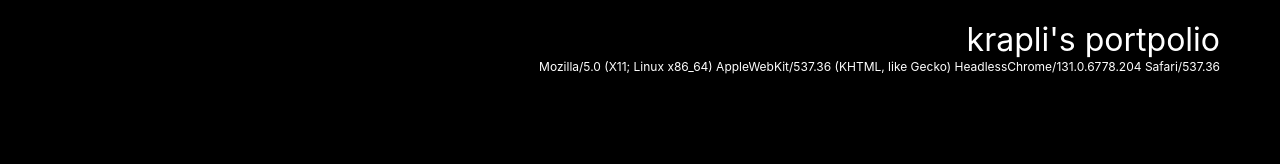
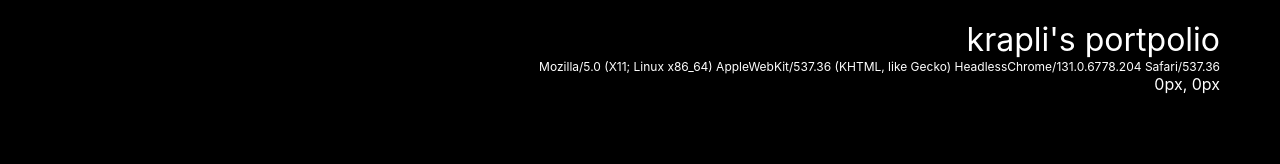
Before and after one commit to krapli441/garbanzo, a React app: page / in a window 1280 px wide. Shown: the top 164 px of the page. Built offline with nearby package versions, Linux system fonts and the light colour scheme; the HTML template or start-up script is replaced by a standard one; a web font is replaced by a local one.

Commit message:
mouse.tsx : 마우스 입력을 감지하는 로직 작성. header.tsx : mouse.tsx를 불러온 뒤 return 안에 추가함. main.tsx : 불러오지 않는 컴포넌트를 제거.

```diff
--- /dev/null
+++ b/src/components/utils/mouse.tsx
@@ -0,0 +1,34 @@
+// 리액트 라이브러리
+import React, { useState, useEffect } from "react";
+import styled from "styled-components";
+
+// 리액트 컴포넌트
+
+// * 본문
+
+export default function MouseTracking() {
+  const [mouseX, setMouseX] = useState(0);
+  const [mouseY, setMouseY] = useState(0);
+
+  useEffect(() => {
+    const handleMouseMove = (event: MouseEvent) => {
+      const x = event.clientX;
+      const y = event.clientY;
+      setMouseX(x);
+      setMouseY(y);
+    };
+    document.addEventListener("mousemove", handleMouseMove);
+
+    return () => {
+      document.addEventListener("mousemove", handleMouseMove);
+    };
+  }, []);
+
+  return (
+    <>
+      <div>
+        {mouseX}px, {mouseY}px
+      </div>
+    </>
+  );
+}
--- a/src/components/views/header.tsx
+++ b/src/components/views/header.tsx
@@ -3,7 +3,9 @@ import React from "react";
 import styled from "styled-components";
 
 // 리액트 컴포넌트
-import UserInformation from "../fragments/userInfo";
+import UserInformation from "../utils/userInfo";
+import MouseTracking from "../utils/mouse";
+
 // * 본문
 
 const HeaderStyle = styled.div`
@@ -30,6 +32,7 @@ export default function Header() {
           krapli's portpolio
         </HeaderTitleStyle>
         <UserInformation></UserInformation>
+        <MouseTracking></MouseTracking>
       </HeaderStyle>
     </>
   );
--- a/src/components/views/main.tsx
+++ b/src/components/views/main.tsx
@@ -3,7 +3,6 @@ import React, { useState, useEffect } from "react";
 import styled from "styled-components";
 
 // 리액트 컴포넌트
-import UserInformation from "../fragments/userInfo";
 
 // * 본문
 
```
Also changed, not shown: src/components/utils/userInfo.tsx (renamed from src/components/fragments/userInfo.tsx).
